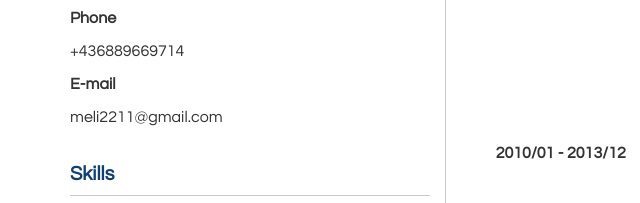
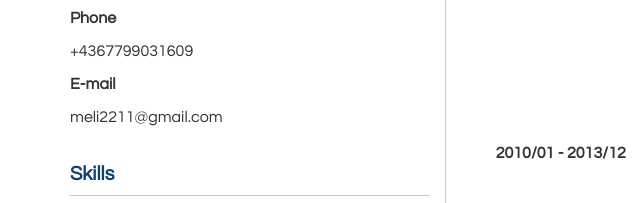
Before and after one commit to melissa-baltodano/CV, a plain HTML site: page index.html in a window 1280 px wide. Shown: the part 313-516 px from the top of the page, 0-640 px from the left. Drawn offline with Linux system fonts and the light colour scheme.

Commit message:
Update index.html

```diff
--- a/index.html
+++ b/index.html
@@ -57,7 +57,7 @@
 					<p style="border-top: 1px solid #C8C8C8; padding-top:10px"><b>Address</b></p>
 					<p>4020 Linz, Austria</p>
 					<p><b>Phone</b></p>
-					<p>+436889669714</p>
+					<p>+4367799031609</p>
 					<p><b>E-mail</b></p>
 					<p>meli2211@gmail.com</p>
 
```
